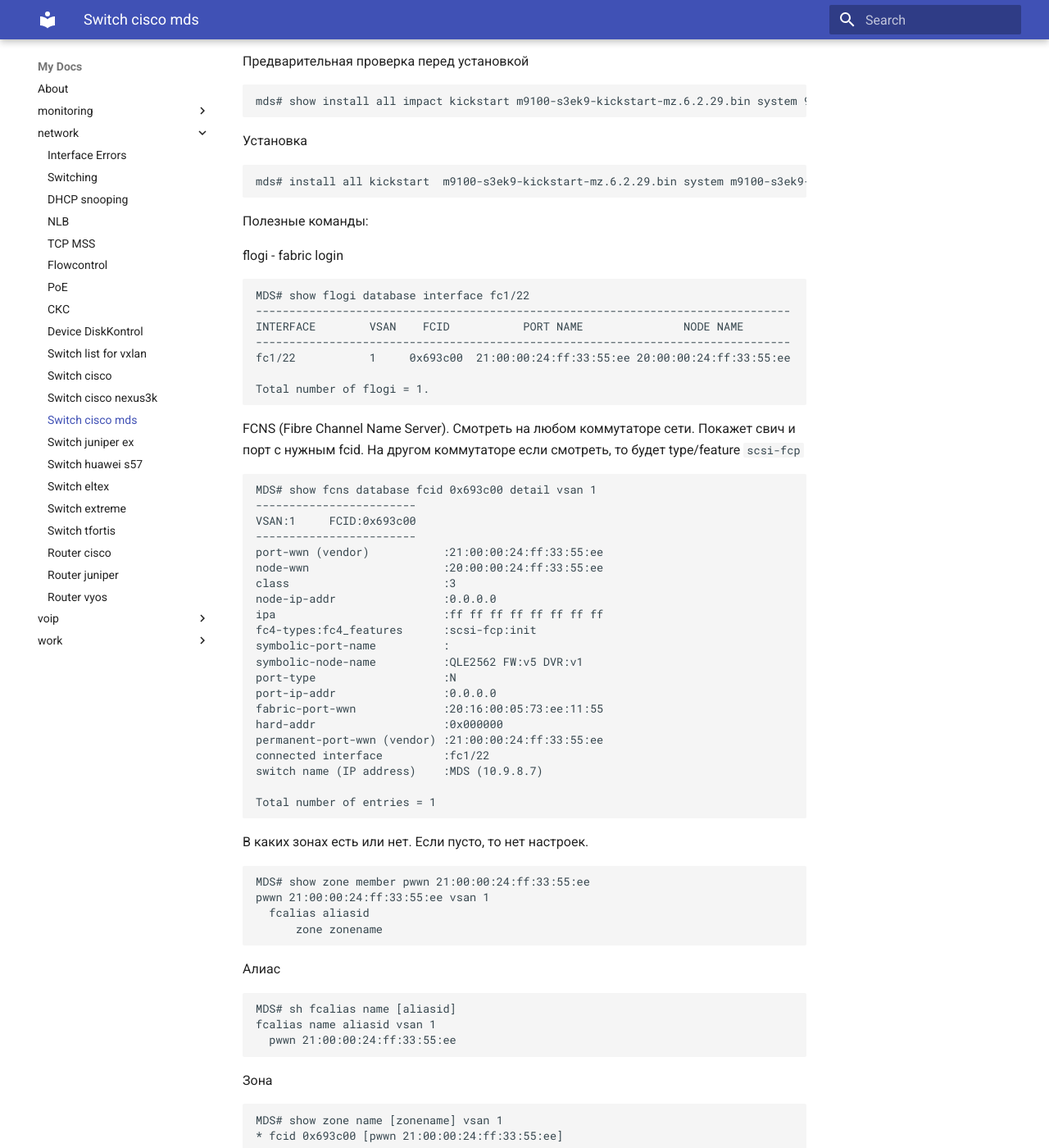
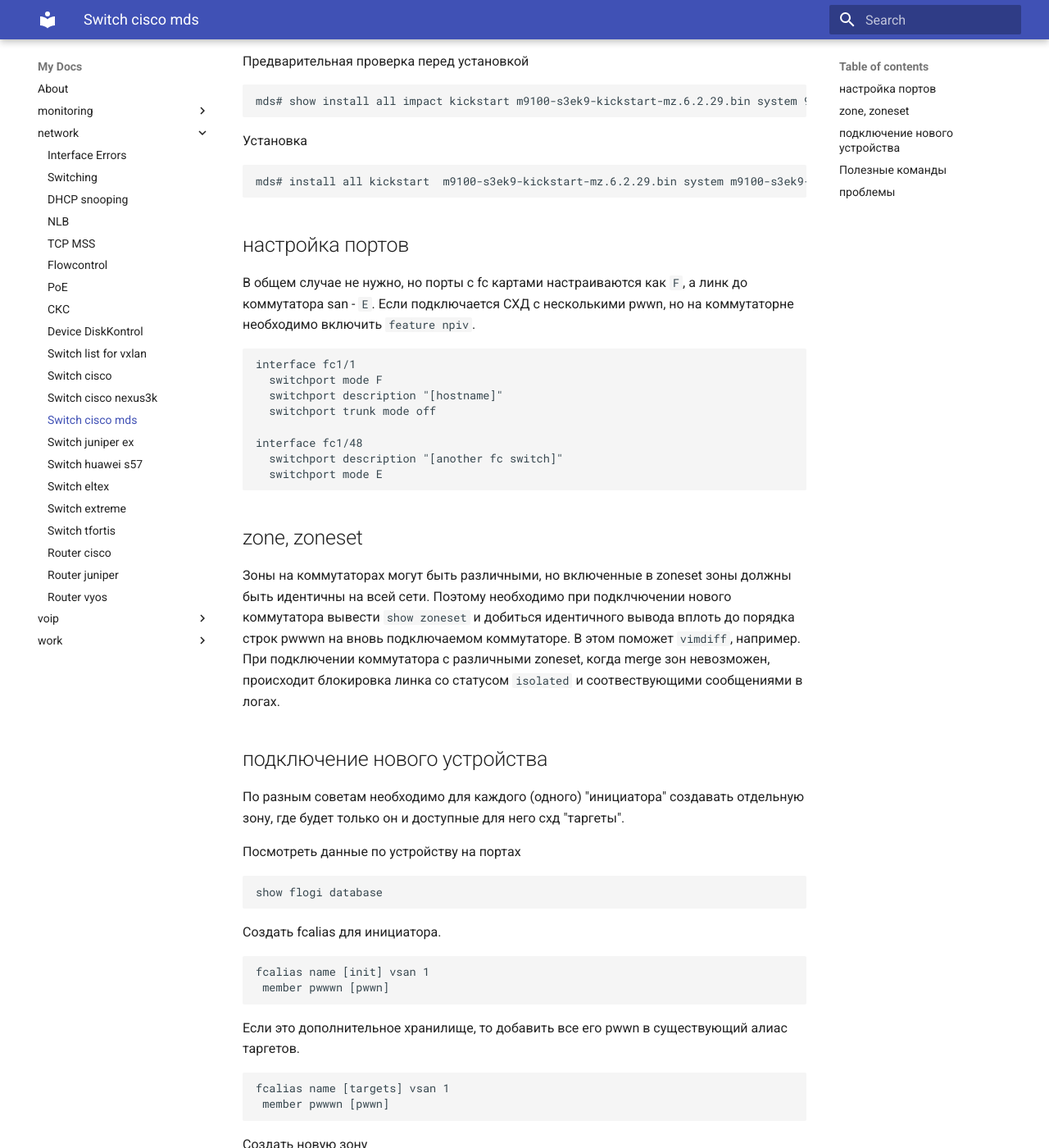
Before and after one commit to v98765/v98765.github.io, an MkDocs documentation site: the page built from docs/network/mds.md, in a window 1280 px wide and 1400 px high, scrolled down 1550 px. Shown: the whole window at 82% size. Built offline with MkDocs 1.6.1 and Material for MkDocs 9.7.7, drawn with Linux system fonts in a browser that asks for light colours; some of the changed text lies outside the part shown.

Commit message:
network/mds.md new info

````diff
--- a/docs/network/mds.md
+++ b/docs/network/mds.md
@@ -63,20 +63,77 @@
 mds# install all kickstart  m9100-s3ek9-kickstart-mz.6.2.29.bin system m9100-s3ek9-mz.6.2.29.bin
 ```
 
-Полезные команды:
+## настройка портов
 
-flogi - fabric login
+В общем случае не нужно, но порты с fc картами настраиваются как `F`, а линк до коммутатора san - `E`.
+Если подключается СХД с несколькими pwwn, но на коммутаторне необходимо включить `feature npiv`.
 ```text
-MDS# show flogi database interface fc1/22
---------------------------------------------------------------------------------
-INTERFACE        VSAN    FCID           PORT NAME               NODE NAME
---------------------------------------------------------------------------------
-fc1/22           1     0x693c00  21:00:00:24:ff:33:55:ee 20:00:00:24:ff:33:55:ee
+interface fc1/1
+  switchport mode F
+  switchport description "[hostname]"
+  switchport trunk mode off
 
-Total number of flogi = 1.
+interface fc1/48
+  switchport description "[another fc switch]"
+  switchport mode E
 ```
-FCNS (Fibre Channel Name Server). Смотреть на любом коммутаторе сети. Покажет свич и порт с нужным fcid.
-На другом коммутаторе если смотреть, то будет type/feature `scsi-fcp`
+
+## zone, zoneset
+
+Зоны на коммутаторах могут быть различными, но включенные в zoneset зоны должны быть идентичны на всей сети.
+Поэтому необходимо при подклчючении нового коммутатора вывести `show zoneset` и добиться идентичного вывода вплоть до порядка строк pwwwn на вновь подключаемом коммутаторе.
+В этом поможет `vimdiff`, например. При подключении коммутатора с различными zoneset, когда merge зон невозможен,
+происходит блокировка линка со статусом `isolated` и соотвествующими сообщениями в логах.
+
+## подключение нового устройства
+
+По разным советам необходимо для каждого (одного) "инициатора" создавать отдельную зону, где будет только он и доступные для него схд "таргеты".
+
+Посмотреть данные по устройству на портах
+```text
+show flogi database
+```
+Создать fcalias для инициатора.
+```text
+fcalias name [init] vsan 1
+ member pwwwn [pwwn]
+```
+Если это дополнительное хранилище, то добавить все его pwwn в существующий алиас таргетов.
+```text
+fcalias name [targets] vsan 1
+ member pwwwn [pwwn]
+```
+Создать новую зону
+```text
+zone name [init_and_targets] vsan 1
+ member fcalias [init]
+ member fcalias [targets]
+```
+Добавить зону в zoneset
+```text
+zoneset name [zonesetname] vsan 1
+ member [init_and_targets]
+```
+Активировать изменения в режиме конфигурирования. Кстати, `show` тоже работает и необязательно переключаться из режима конфигурирования.
+```text
+MDS(config)# zoneset activate name [zonesetname] vsan 1
+```
+
+## Полезные команды
+
+Что подключено
+```text
+show flogi database
+```
+Список инициаторов и таргетов. Если нужны только локальные то с `local`
+```text
+show fcns database
+``
+Прописан ли pwwn. Пусто, если не прописан.
+```text
+show zone member pwwn [pwwn]
+```
+Где подключено устройство
 ```text
 MDS# show fcns database fcid 0x693c00 detail vsan 1
 ------------------------
@@ -100,30 +157,25 @@
 
 Total number of entries = 1
 ```
-В каких зонах есть или нет. Если пусто, то нет настроек.
+
+## проблемы
+
+Смотреть интерфейсы кратко
 ```text
-MDS# show zone member pwwn 21:00:00:24:ff:33:55:ee
-pwwn 21:00:00:24:ff:33:55:ee vsan 1
-  fcalias aliasid
-      zone zonename
+show int bri
 ```
-Алиас
+Смотреть состояние порта на предмет ошибок (errors), когда скорее всего надо менять трансивер. Из-за битовых ошибок порт может отключиться и в статусе будет `errdisabled`
 ```text
-MDS# sh fcalias name [aliasid]
-fcalias name aliasid vsan 1
-  pwwn 21:00:00:24:ff:33:55:ee
+show int fc1/1
 ```
-Зона
+Смотреть какой трансивер установлен. Т.к. они перешиваются, то не факт что это полезно.
 ```text
-MDS# show zone name [zonename] vsan 1
-* fcid 0x693c00 [pwwn 21:00:00:24:ff:33:55:ee]
+show port internal info interface fc1/1
 ```
-Применить изменения в зонах
+Смотреть сообщения о нехватке rxbbcredits и других ошибках. Эта и другие команды в [MDS 9148 Slow Drain Counters and Commands](https://www.cisco.com/c/en/us/support/docs/storage-networking/mds-9100-series-multilayer-fabric-switches/116401-trouble-mds9148-00.html)
 ```text
-MDS(config)# zoneset activate name [zonesetname] vsan 1
+show logging onboard error-stats
 ```
-В домене
-```text
-MDS# show fcdomain fcid persistent | in 0x693c00
-   1 21:00:00:24:ff:33:55:ee 0x693c00 SINGLE  YES  DYNAMIC    --
-```
+В частности нехватка буферов это FCP_CNTR_RX_WT_AVG_B2B_ZERO
+
+> This counter increments when the remaining Rx B2B value is at zero for 100ms or more. This typically indicates the switch is withholding R_RDYs (B2B credits) from the attached device due to upstream congestion (congestion away from this port).
````
